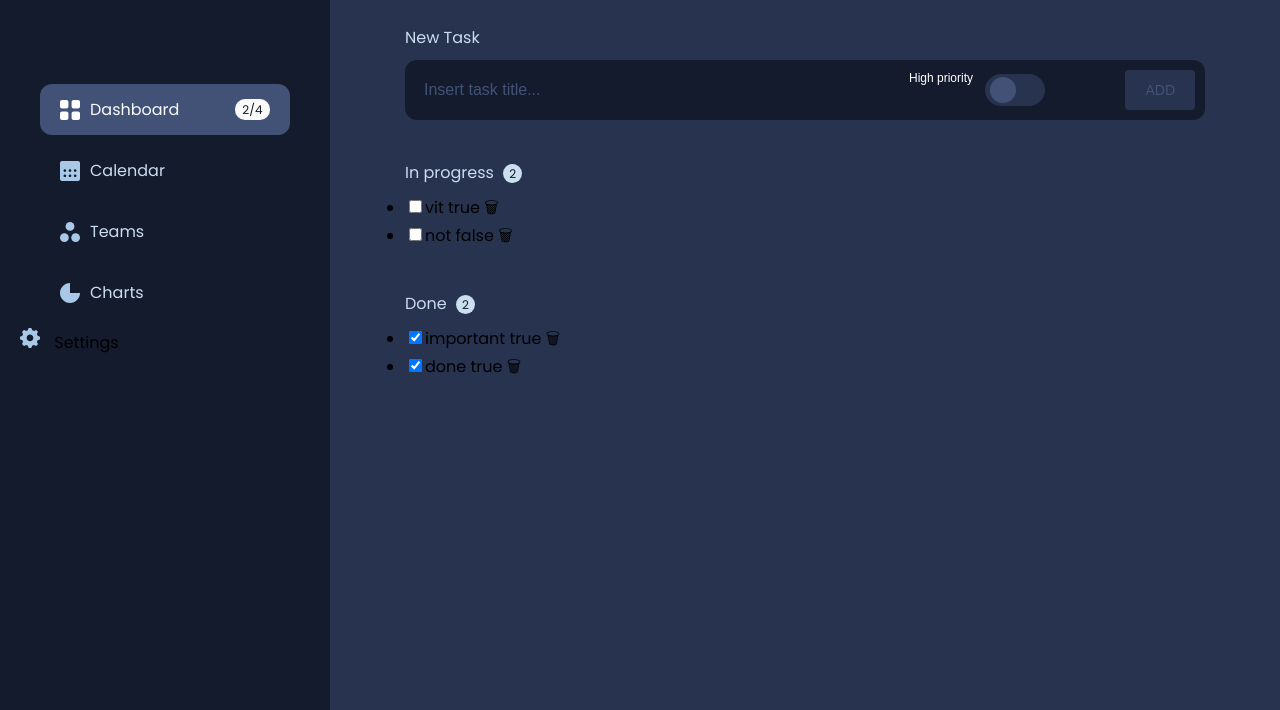
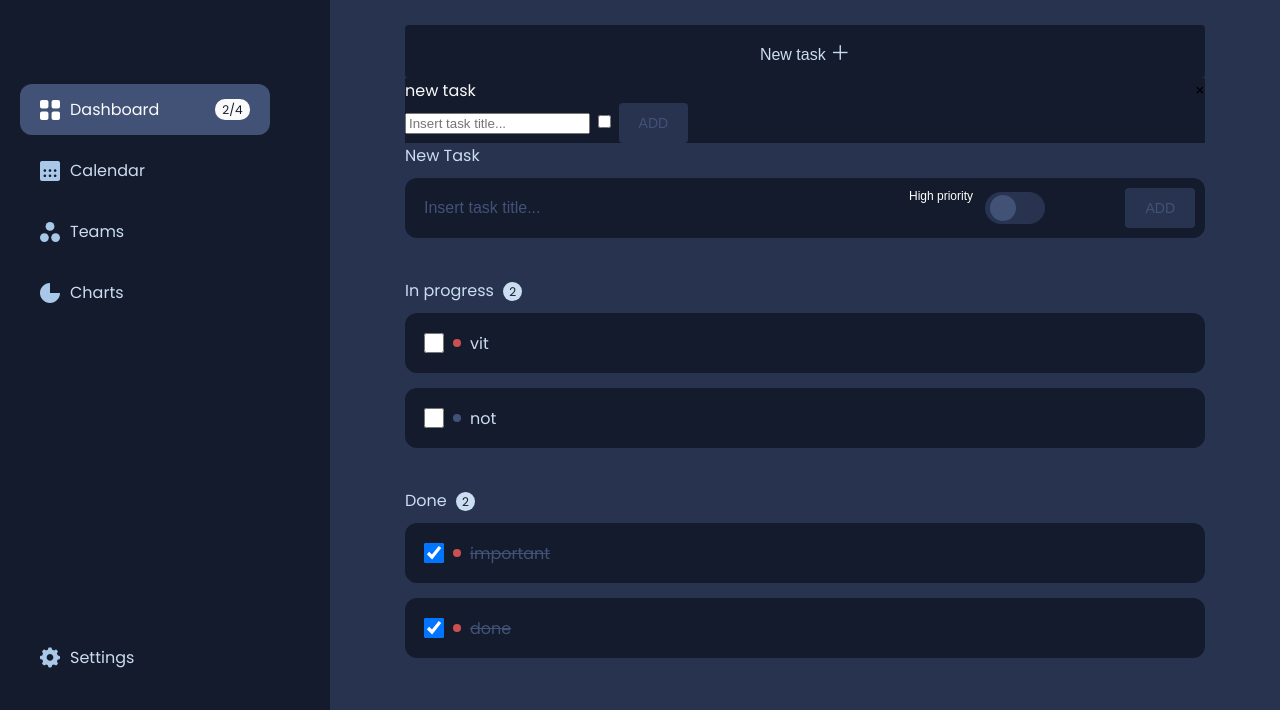
Before and after one commit to AssemblyWeb/todoapp, a plain HTML site: page index.html in a window 1280 px wide. Shown: the part 90-800 px from the top of the page. Drawn offline with Linux system fonts and the light colour scheme.

Commit message:
day 4: task component creation / add UI / add animations

```diff
--- a/index.html
+++ b/index.html
@@ -21,10 +21,9 @@
                     <li class="aside--menu--link"><img src="img/icon-calendar.svg" class="aside--menu--image" alt="icon calendar"> Calendar</li>
                     <li class="aside--menu--link"><img src="img/icon-teams.svg" class="aside--menu--image" alt="icon teams"> Teams</li>
                     <li class="aside--menu--link"><img src="img/icon-charts.svg" class="aside--menu--image" alt="icon charts"> Charts</li>
-                    <!-- <li class="aside--menu--link"><img src="img/icon-settings.svg" class="aside--menu--image" alt="icon settings"> settings</li> -->
                 </ul>
             </div>
-            <div class="aside--settings"><img src="img/icon-settings.svg" class="aside--menu--image" alt="icon settings"> Settings</div>
+            <div class="aside--settings"><span class="aside--settings--link"><img src="img/icon-settings.svg" class="aside--menu--image" alt="icon settings"> Settings</span></div>
         </div>
         <!-- app content -->
         <div class="content">
@@ -37,12 +36,17 @@
                 <div id="myModal" class="modal">
                     <!-- Modal content -->
                     <div class="modal-content">
+                        <div class="modal-header">
+                            <div class="modal--header--title">new task</div>
                             <span class="close">&times;</span>
+                        </div>
+                        <div class="modal-body">
                             <form id="mobileTodoForm">
                                 <input id="mobileTaskInput" onkeyup="checkForm();" required placeholder="Insert task title...">
                                 <input id="mobilePriority" type="checkbox" name="priority">
                                 <button id="mobileSubmit" class="btn btn-disabled" type="submit">ADD</button>
                             </form>
+                        </div>
                     </div>
                 </div>
                 <!-- dekstop form -->
@@ -59,18 +63,18 @@
             <!-- section progress -->
             <section id="progress">
                 <h3>In progress <span id="progressCounter" class="content--counter">0</span></h3>
-                <ul id="progressList"></ul>
+                <ul id="progressList" class="progress--list"></ul>
             </section>
             <!-- section done -->
             <section id="done">
                 <h3>Done <span id="doneCounter" class="content--counter">0</span></h3>
-                <ul id="doneList"></ul>
+                <ul id="doneList" class="done--list"></ul>
             </section>
              </div>
         </div>
     </div><!-- end of .wrapper-->
     <!-- nav footer -->
-    <div class="nav-footer absolute">
+    <div class="nav-footer">
         <div class="nav-footer--menu">
             <ul class="nav-footer--menu--list">
                 <li class="nav-footer--menu--link active"><img src="img/icon-dashboard.svg" class="nav-footer--menu--image filter-white" alt="icon dashboard">Dashboard</li>
--- a/js/script.js
+++ b/js/script.js
@@ -136,7 +136,7 @@
      // sort high priority
      progress.sort((a, b) => b.priority - a.priority);
      // after a check, iterates the list to render
-     progressList.innerHTML = progress.map(list => `<li><input type="checkbox" onClick="markDone(${list.id})">${ list.text } ${ list.priority } <span onClick="deleteTask(${list.id})">🗑</span></li>`).join('');
+     progressList.innerHTML = progress.map(list => `<li id="${list.id}" class="task"><input type="checkbox" onClick="markDone(${list.id})"><span class="task--priority ${highPriority(list.priority)}"></span>${ list.text } <img class="task-remove" onClick="deleteTask(${list.id})" src="../img/icon-trash.svg"/></li>`).join('');
  }
 
  /*
@@ -150,12 +150,18 @@ const asideCounter = () =>{
 
     asideCounter.innerHTML = progress + "/" + allTask;
 }
-
+ /*
+     Set color of Priority
+ */
+const highPriority = priority => {
+    if(priority) return 'high-priority';
+}
  /*
      Delete task
  */
  const deleteTask = taskId => {
      todoList = todoList.filter(item => item.id !== taskId);
+     deleteAnimation(taskId);
      setTimeout(function () {
          renderProgressList();
          renderDoneList();
@@ -190,7 +196,7 @@ const asideCounter = () =>{
      // sort high priority
      done.sort((a, b) => b.priority - a.priority);
      // after a check, iterates the list to render
-     doneList.innerHTML = done.map(list => `<li><input type="checkbox" checked onClick="markUndone(${list.id})">${ list.text } ${ list.priority } <span onClick="deleteTask(${list.id})">🗑</span></li>`).join('');
+     doneList.innerHTML = done.map(list => `<li id="${list.id}" class="task task--done"><input type="checkbox" checked onClick="markUndone(${list.id})"><span class="task--priority ${highPriority(list.priority)}"></span>${ list.text }  <img class="task-remove" onClick="deleteTask(${list.id})" src="../img/icon-trash.svg"/></li>`).join('');
      // console.log(todoList);
  }
 
@@ -235,3 +241,12 @@ const asideCounter = () =>{
  const closeModal = () =>{
     modal.style.display = "none";
  }
+
+/*
+    Delete animation
+*/
+const deleteAnimation = taskId => {
+    const task = document.getElementById(taskId);
+    task.classList.add('delete-animation');
+
+}
--- a/sass/components/_logo.scss
+++ b/sass/components/_logo.scss
@@ -2,7 +2,7 @@
     color: $white;
     font-size: 24px;
     margin-top: 20px;
-    padding-left: 18px;
+    padding-left: 19px;
     font-weight: 700;
 }
 .content--logo{
--- a/sass/components/_nav-footer.scss
+++ b/sass/components/_nav-footer.scss
@@ -1,5 +1,6 @@
 .nav-footer{
     width: 100vw;
+    position: fixed;
     bottom: 0;
     background-color: $shape-dark;
     height: 60px;
--- /dev/null
+++ b/sass/components/aside/_aside-settings.scss
@@ -0,0 +1,28 @@
+.aside--settings{
+    margin-top: auto;
+    margin-bottom: 20px;
+    margin-left: 20px;
+    display: flex;
+    color: $text-light;
+    &:hover img{
+    }
+}
+
+.aside--settings--link{
+    display: flex;
+    cursor: pointer;
+    &:hover{
+        color: $white;
+    }
+    &:hover img{
+        @include crossBrowser(animation, spin 2s 0s 1 ease-in-out forwards);
+    }
+}
+  @keyframes spin {
+    0% {
+        transform: rotate(0deg);
+    }
+    100% {
+        transform: rotate(360deg);
+    }
+  }
--- a/sass/components/aside/_menu.scss
+++ b/sass/components/aside/_menu.scss
@@ -1,10 +1,13 @@
 .aside{
     max-width: 330px;
+    display: flex;
+    flex-direction: column;
+    z-index: 3;
 }
 .aside--menu, .aside--logo{
     max-width: 250px;
-    margin-left: auto;
-    margin-right: auto;
+    // margin-left: auto;
+    // margin-right: auto;
 }
 .aside--menu--list{
     margin-top: 99px;
--- a/sass/components/content/_modal.scss
+++ b/sass/components/content/_modal.scss
@@ -10,11 +10,10 @@
   }
 }
 
-
-
 // adapted from https://www.w3schools.com/howto/howto_css_modals.asp
 .btn-modal, .modal{
     display: none;
+    display: block;
 }
 @media screen and (max-width: $breakpoint-mobile) {
     .desktop-form, .newtask-title{
@@ -40,17 +39,16 @@
       .modal-content {
         background-color: #fefefe;
         margin: 15% auto; /* 15% from the top and centered */
-        padding: 20px;
-        border: 1px solid #888;
+        padding: 10px 25px 25px 25px;
+        border-radius: 12px;
+        // border: 1px solid #888;
         width: 80%; /* Could be more or less, depending on screen size */
       }
 
       /* The Close Button */
       .close {
-        color: #aaa;
-        float: right;
+        color: $white;
         font-size: 28px;
-        font-weight: bold;
         &:hover,
         &:focus {
           color: black;
@@ -60,3 +58,29 @@
       }
 
 }
+
+// modal content
+.modal-content{
+  background: $shape-dark;
+  display: flex;
+  flex-direction: column;
+}
+.modal-header{
+  display: flex;
+  flex-direction: row;
+  align-items: center;
+}
+.modal-header .close{
+  margin-left: auto;
+}
+.modal--header--title{
+  color: $white;
+}
+.modal-body{
+  display: flex;
+  justify-content: space-between;
+  flex-wrap: wrap;
+}
+#mobileTaskInput{
+  flex: 1 100%;
+}
--- /dev/null
+++ b/sass/components/content/_task.scss
@@ -0,0 +1,84 @@
+.progress--list, .done--list{
+    list-style-type: none;
+}
+.task-remove{
+    opacity: 0;
+    transition: all ease 0.3s;
+    margin-left: auto;
+    margin-right: 31.67px;
+}
+.task{
+    color: $text-light;
+    background-color: $shape-dark;
+    height: 60px;
+    border-radius: 12px;
+    margin-bottom: 15px;
+    display: flex;
+    align-items: center;
+    padding-left: 15px;
+    @include crossBrowser(transition, all .2s ease-in-out);
+    & span{
+        // display: none;
+        // margin-left: 30px;
+    }
+
+    & input{
+        height: 20px;
+        width: 20px;
+        border: solid 1px $text-light;
+        background: $shape-dark;
+        margin-right: 8.67px;
+        cursor: pointer;
+    }
+    &:hover{
+        @include crossBrowser(transform, scale(1.03));
+
+    }
+    &:hover .task-remove{
+        opacity: 1;
+
+    }
+}
+
+.task--priority{
+    height: 8.67px;
+    width: 8.67px;
+    border-radius: 50%;
+    margin-right: 8.67px;
+    background: $CTA_disabled;
+    &.high-priority{
+        background: $DANGER;
+    }
+}
+// task done
+// @keyframes strike{
+//     0%   { width : 0; }
+//     100% { width: 100%; }
+//   }
+
+.task--done{
+    // position: relative;
+    color: $CTA_disabled;
+    text-decoration: line-through;
+}
+// .task--done::after {
+//     content: ' ';
+//     position: absolute;
+//     top: 50%;
+//     left: 0;
+//     width: 100%;
+//     height: 1px;
+//     background: black;
+//     animation-name: strike;
+//     animation-duration: 4s;
+//     animation-timing-function: linear;
+//     animation-iteration-count: 1;
+//     animation-fill-mode: forwards;
+//   }
+
+//delete animation
+.task.delete-animation{
+transform: translateX(-100%);
+transition: all ease 0.3s;
+    opacity: 0;
+}
--- a/sass/main.scss
+++ b/sass/main.scss
@@ -7,7 +7,8 @@
 @import 'components/logo';
 @import 'components/nav-footer';
 @import 'components/aside/menu';
-@import 'components/aside/settings';
+@import 'components/aside/aside-settings';
 @import 'components/content/form';
 @import 'components/counter';
 @import 'components/content/modal';
+@import 'components/content/task';
```
Also changed, not shown: css/expanded/main.css, css/min/main.min.css, sass/components/aside/_settings.scss (deleted), 2 other files. Lines whose indentation alone changed are shown as unchanged.
